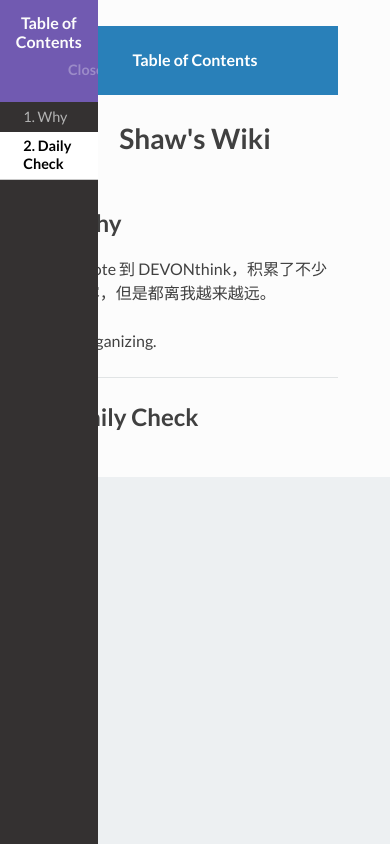
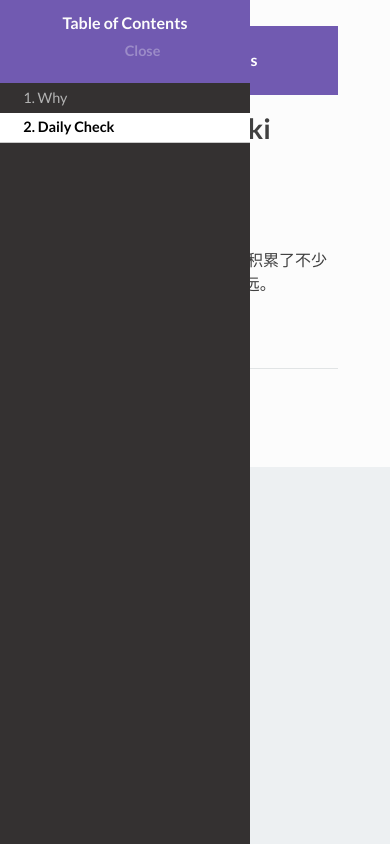
Before and after one commit to yushaw/Reference, a plain HTML site: page index.html in a window 390 px wide. Both pictures are taken after a click on the link "Table of Contents". Drawn offline with Linux system fonts and the light colour scheme.

Commit message:
修正了移动设备下侧边栏的显示问题

```diff
--- a/styles/readtheorg/css/readtheorg.css
+++ b/styles/readtheorg/css/readtheorg.css
@@ -62,7 +62,7 @@ body{
 #content{
     background:#fcfcfc;
     height:100%;
-    margin-left:25%;
+    margin-left:250px;
     /* margin:auto; */
     max-width:1200px;
     min-height:100%;
@@ -429,9 +429,9 @@ table tr:nth-child(2n) td{
     }
 
     #toggle-sidebar {
-        background-color: #2980B9;
+        background-color:#715ab1;
         display: block;
-        margin-bottom: 1.6em;
+        margin-bottom: 1em;
         padding: 0.6em;
         text-align: center;
     }
@@ -771,7 +771,7 @@ hr{
     position:fixed;
     top:0;
     left:0;
-    width:25%;
+    width:250px;
     overflow-x:hidden;
     overflow-y:scroll;
     height:100%;
@@ -873,7 +873,7 @@ footer p{
     position:fixed;
     bottom:0;
     left:0;
-    width:25%;
+    width:250px;
     color:#fcfcfc;
     background:#1f1d1d;
     border-top:solid 0px #343131;
```
